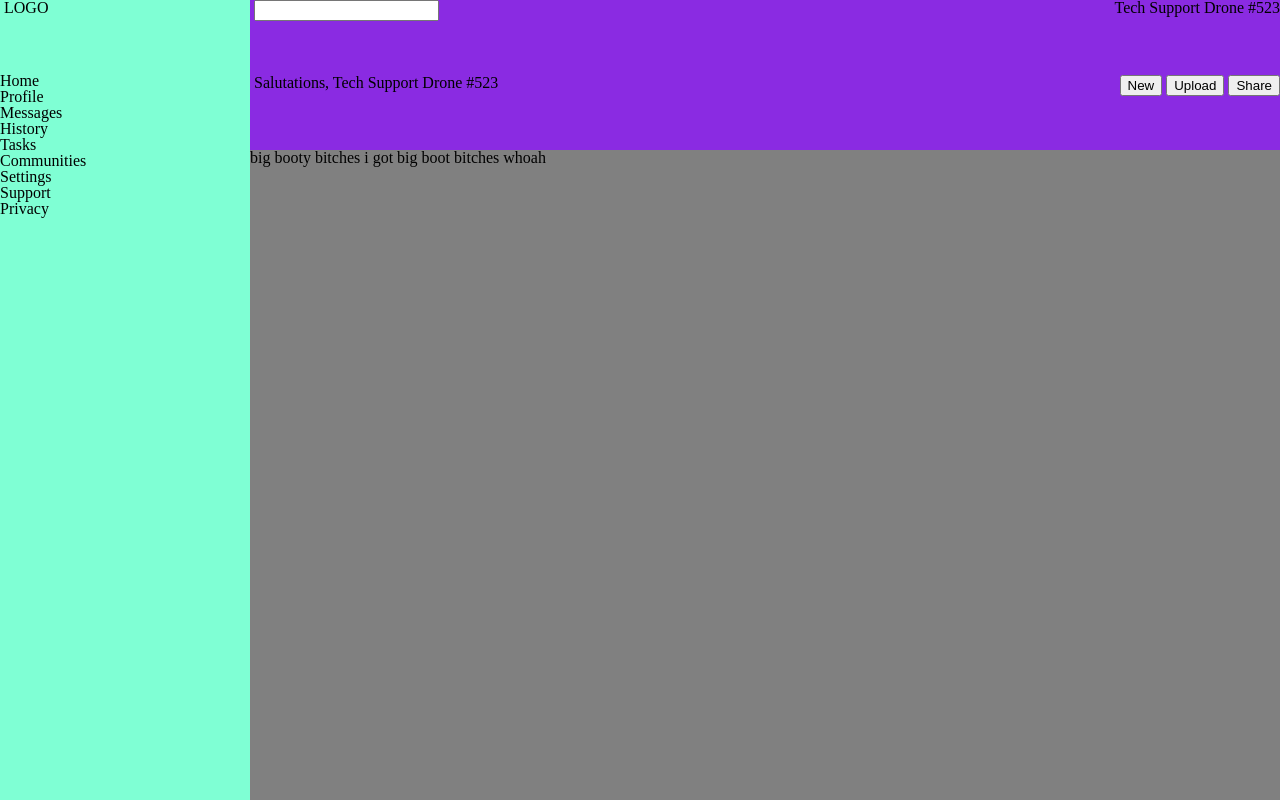
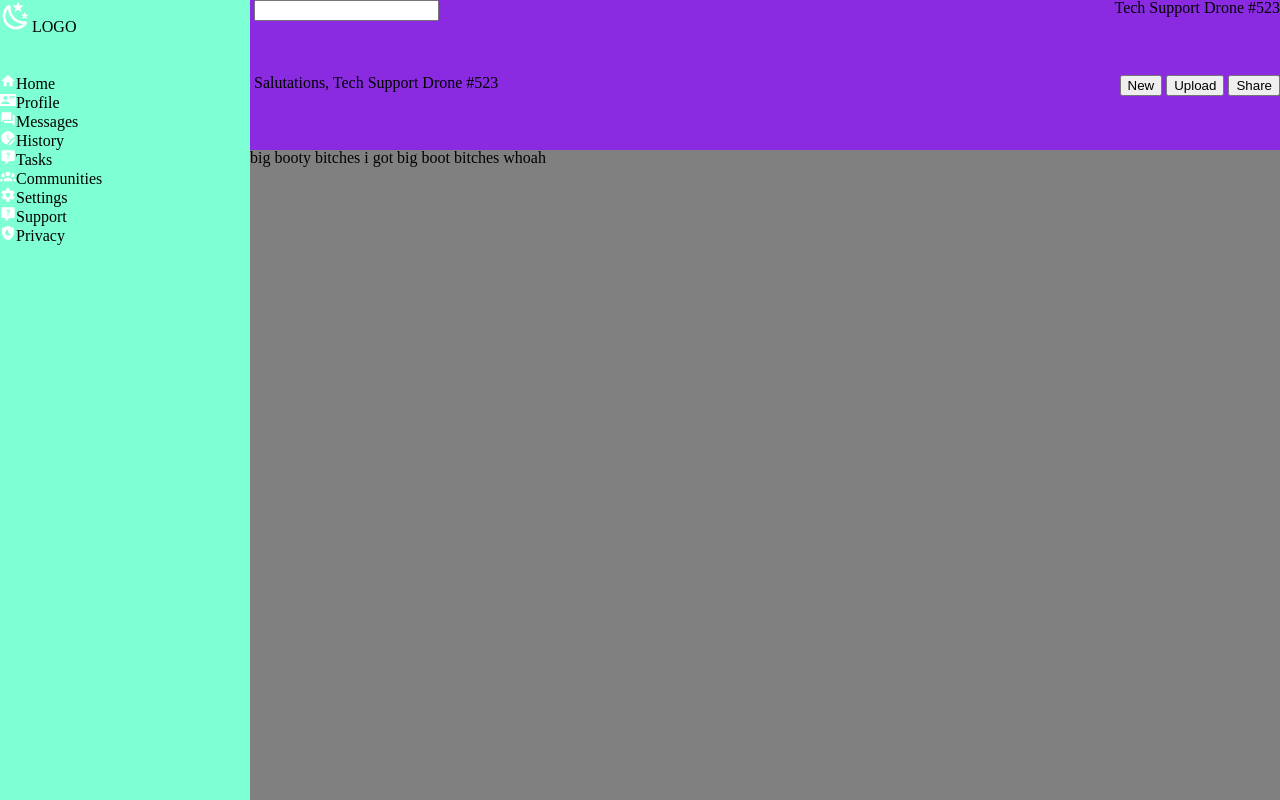
Before and after one commit to m00nberri/Dashing-Dashboard, a plain HTML site: page index.html in a window 1280 px wide. Drawn offline with Linux system fonts and the light colour scheme.

Commit message:
Add svg icons to sidebar elements

```diff
--- a/index.html
+++ b/index.html
@@ -11,17 +11,17 @@
     <div id="container">
 
         <div id="sidebar">
-            <div id="logo"><img src="" alt=""> LOGO</div>
+            <div id="logo"><svg xmlns="http://www.w3.org/2000/svg" viewBox="0 0 24 24"><path d="M17.75,4.09L15.22,6.03L16.13,9.09L13.5,7.28L10.87,9.09L11.78,6.03L9.25,4.09L12.44,4L13.5,1L14.56,4L17.75,4.09M21.25,11L19.61,12.25L20.2,14.23L18.5,13.06L16.8,14.23L17.39,12.25L15.75,11L17.81,10.95L18.5,9L19.19,10.95L21.25,11M18.97,15.95C19.8,15.87 20.69,17.05 20.16,17.8C19.84,18.25 19.5,18.67 19.08,19.07C15.17,23 8.84,23 4.94,19.07C1.03,15.17 1.03,8.83 4.94,4.93C5.34,4.53 5.76,4.17 6.21,3.85C6.96,3.32 8.14,4.21 8.06,5.04C7.79,7.9 8.75,10.87 10.95,13.06C13.14,15.26 16.1,16.22 18.97,15.95M17.33,17.97C14.5,17.81 11.7,16.64 9.53,14.5C7.36,12.31 6.2,9.5 6.04,6.68C3.23,9.82 3.34,14.64 6.35,17.66C9.37,20.67 14.19,20.78 17.33,17.97Z" /></svg>LOGO</div>
             <ul>
-                <li><img src="" alt="">Home</li>
-                <li><img src="" alt="">Profile</li>
-                <li><img src="" alt="">Messages</li>
-                <li><img src="" alt="">History</li>
-                <li><img src="" alt="">Tasks</li>
-                <li><img src="" alt="">Communities</li>
-                <li><img src="" alt="">Settings</li>
-                <li><img src="" alt="">Support</li>
-                <li><img src="" alt="">Privacy</li>
+                <li><svg xmlns="http://www.w3.org/2000/svg" viewBox="0 0 24 24"><path d="M10,20V14H14V20H19V12H22L12,3L2,12H5V20H10Z" /></svg>Home</li>
+                <li><svg xmlns="http://www.w3.org/2000/svg" viewBox="0 0 24 24"><path d="M2,3H22C23.05,3 24,3.95 24,5V19C24,20.05 23.05,21 22,21H2C0.95,21 0,20.05 0,19V5C0,3.95 0.95,3 2,3M14,6V7H22V6H14M14,8V9H21.5L22,9V8H14M14,10V11H21V10H14M8,13.91C6,13.91 2,15 2,17V18H14V17C14,15 10,13.91 8,13.91M8,6A3,3 0 0,0 5,9A3,3 0 0,0 8,12A3,3 0 0,0 11,9A3,3 0 0,0 8,6Z" /></svg>Profile</li>
+                <li><svg xmlns="http://www.w3.org/2000/svg" viewBox="0 0 24 24"><path d="M17,12V3A1,1 0 0,0 16,2H3A1,1 0 0,0 2,3V17L6,13H16A1,1 0 0,0 17,12M21,6H19V15H6V17A1,1 0 0,0 7,18H18L22,22V7A1,1 0 0,0 21,6Z" /></svg>Messages</li>
+                <li><svg xmlns="http://www.w3.org/2000/svg" viewBox="0 0 24 24"><path d="M21 13.1C20.9 13.1 20.7 13.2 20.6 13.3L19.6 14.3L21.7 16.4L22.7 15.4C22.9 15.2 22.9 14.8 22.7 14.6L21.4 13.3C21.3 13.2 21.2 13.1 21 13.1M19.1 14.9L13 20.9V23H15.1L21.2 16.9L19.1 14.9M11 21.9C5.9 21.4 2 17.1 2 12C2 6.5 6.5 2 12 2C17.3 2 21.6 6.1 22 11.3C21.7 11.2 21.4 11.1 21 11.1C20.2 11.1 19.6 11.5 19.2 11.9L16.5 14.6L12.5 12.2V7H11V13L15.4 15.7L11 20.1V21.9Z" /></svg>History</li>
+                <li><svg xmlns="http://www.w3.org/2000/svg" viewBox="0 0 24 24"><path d="M4,2H20A2,2 0 0,1 22,4V16A2,2 0 0,1 20,18H13.9L10.2,21.71C10,21.9 9.75,22 9.5,22V22H9A1,1 0 0,1 8,21V18H4A2,2 0 0,1 2,16V4C2,2.89 2.9,2 4,2M12.19,5.5C11.3,5.5 10.59,5.68 10.05,6.04C9.5,6.4 9.22,7 9.27,7.69H11.24C11.24,7.41 11.34,7.2 11.5,7.06C11.7,6.92 11.92,6.85 12.19,6.85C12.5,6.85 12.77,6.93 12.95,7.11C13.13,7.28 13.22,7.5 13.22,7.8C13.22,8.08 13.14,8.33 13,8.54C12.83,8.76 12.62,8.94 12.36,9.08C11.84,9.4 11.5,9.68 11.29,9.92C11.1,10.16 11,10.5 11,11H13C13,10.72 13.05,10.5 13.14,10.32C13.23,10.15 13.4,10 13.66,9.85C14.12,9.64 14.5,9.36 14.79,9C15.08,8.63 15.23,8.24 15.23,7.8C15.23,7.1 14.96,6.54 14.42,6.12C13.88,5.71 13.13,5.5 12.19,5.5M11,12V14H13V12H11Z" /></svg>Tasks</li>
+                <li><svg xmlns="http://www.w3.org/2000/svg" viewBox="0 0 24 24"><path d="M12,5.5A3.5,3.5 0 0,1 15.5,9A3.5,3.5 0 0,1 12,12.5A3.5,3.5 0 0,1 8.5,9A3.5,3.5 0 0,1 12,5.5M5,8C5.56,8 6.08,8.15 6.53,8.42C6.38,9.85 6.8,11.27 7.66,12.38C7.16,13.34 6.16,14 5,14A3,3 0 0,1 2,11A3,3 0 0,1 5,8M19,8A3,3 0 0,1 22,11A3,3 0 0,1 19,14C17.84,14 16.84,13.34 16.34,12.38C17.2,11.27 17.62,9.85 17.47,8.42C17.92,8.15 18.44,8 19,8M5.5,18.25C5.5,16.18 8.41,14.5 12,14.5C15.59,14.5 18.5,16.18 18.5,18.25V20H5.5V18.25M0,20V18.5C0,17.11 1.89,15.94 4.45,15.6C3.86,16.28 3.5,17.22 3.5,18.25V20H0M24,20H20.5V18.25C20.5,17.22 20.14,16.28 19.55,15.6C22.11,15.94 24,17.11 24,18.5V20Z" /></svg>Communities</li>
+                <li><svg xmlns="http://www.w3.org/2000/svg" viewBox="0 0 24 24"><path d="M12,15.5A3.5,3.5 0 0,1 8.5,12A3.5,3.5 0 0,1 12,8.5A3.5,3.5 0 0,1 15.5,12A3.5,3.5 0 0,1 12,15.5M19.43,12.97C19.47,12.65 19.5,12.33 19.5,12C19.5,11.67 19.47,11.34 19.43,11L21.54,9.37C21.73,9.22 21.78,8.95 21.66,8.73L19.66,5.27C19.54,5.05 19.27,4.96 19.05,5.05L16.56,6.05C16.04,5.66 15.5,5.32 14.87,5.07L14.5,2.42C14.46,2.18 14.25,2 14,2H10C9.75,2 9.54,2.18 9.5,2.42L9.13,5.07C8.5,5.32 7.96,5.66 7.44,6.05L4.95,5.05C4.73,4.96 4.46,5.05 4.34,5.27L2.34,8.73C2.21,8.95 2.27,9.22 2.46,9.37L4.57,11C4.53,11.34 4.5,11.67 4.5,12C4.5,12.33 4.53,12.65 4.57,12.97L2.46,14.63C2.27,14.78 2.21,15.05 2.34,15.27L4.34,18.73C4.46,18.95 4.73,19.03 4.95,18.95L7.44,17.94C7.96,18.34 8.5,18.68 9.13,18.93L9.5,21.58C9.54,21.82 9.75,22 10,22H14C14.25,22 14.46,21.82 14.5,21.58L14.87,18.93C15.5,18.67 16.04,18.34 16.56,17.94L19.05,18.95C19.27,19.03 19.54,18.95 19.66,18.73L21.66,15.27C21.78,15.05 21.73,14.78 21.54,14.63L19.43,12.97Z" /></svg>Settings</li>
+                <li><svg xmlns="http://www.w3.org/2000/svg" viewBox="0 0 24 24"><path d="M4,2H20A2,2 0 0,1 22,4V16A2,2 0 0,1 20,18H13.9L10.2,21.71C10,21.9 9.75,22 9.5,22V22H9A1,1 0 0,1 8,21V18H4A2,2 0 0,1 2,16V4C2,2.89 2.9,2 4,2M12.19,5.5C11.3,5.5 10.59,5.68 10.05,6.04C9.5,6.4 9.22,7 9.27,7.69H11.24C11.24,7.41 11.34,7.2 11.5,7.06C11.7,6.92 11.92,6.85 12.19,6.85C12.5,6.85 12.77,6.93 12.95,7.11C13.13,7.28 13.22,7.5 13.22,7.8C13.22,8.08 13.14,8.33 13,8.54C12.83,8.76 12.62,8.94 12.36,9.08C11.84,9.4 11.5,9.68 11.29,9.92C11.1,10.16 11,10.5 11,11H13C13,10.72 13.05,10.5 13.14,10.32C13.23,10.15 13.4,10 13.66,9.85C14.12,9.64 14.5,9.36 14.79,9C15.08,8.63 15.23,8.24 15.23,7.8C15.23,7.1 14.96,6.54 14.42,6.12C13.88,5.71 13.13,5.5 12.19,5.5M11,12V14H13V12H11Z" /></svg>Support</li>
+                <li><svg xmlns="http://www.w3.org/2000/svg" viewBox="0 0 24 24"><path d="M12 1L3 5V11C3 16.55 6.84 21.74 12 23C17.16 21.74 21 16.55 21 11V5L12 1M15.97 14.41C14.13 16.58 10.76 16.5 9 14.34C6.82 11.62 8.36 7.62 11.7 7C12.04 6.95 12.33 7.28 12.21 7.61C11.75 8.84 11.82 10.25 12.53 11.47C13.24 12.69 14.42 13.46 15.71 13.67C16.05 13.72 16.2 14.14 15.97 14.41Z" /></svg>Privacy</li>
             </ul>
         </div>
 
--- a/style.css
+++ b/style.css
@@ -47,6 +47,11 @@ table {
 	border-spacing: 0;
 }
 
+svg {
+    fill: white;
+    width: 1rem;
+    height: 1rem;
+}
 
 #container {
     height: 100vh;
@@ -62,6 +67,11 @@ table {
     display: grid;
     grid-template-rows: 1fr 10fr;
     background-color: aquamarine;
+}
+
+#logo svg {
+    width: 2rem;
+    height: 2rem;
 }
 
 #nav {
```
